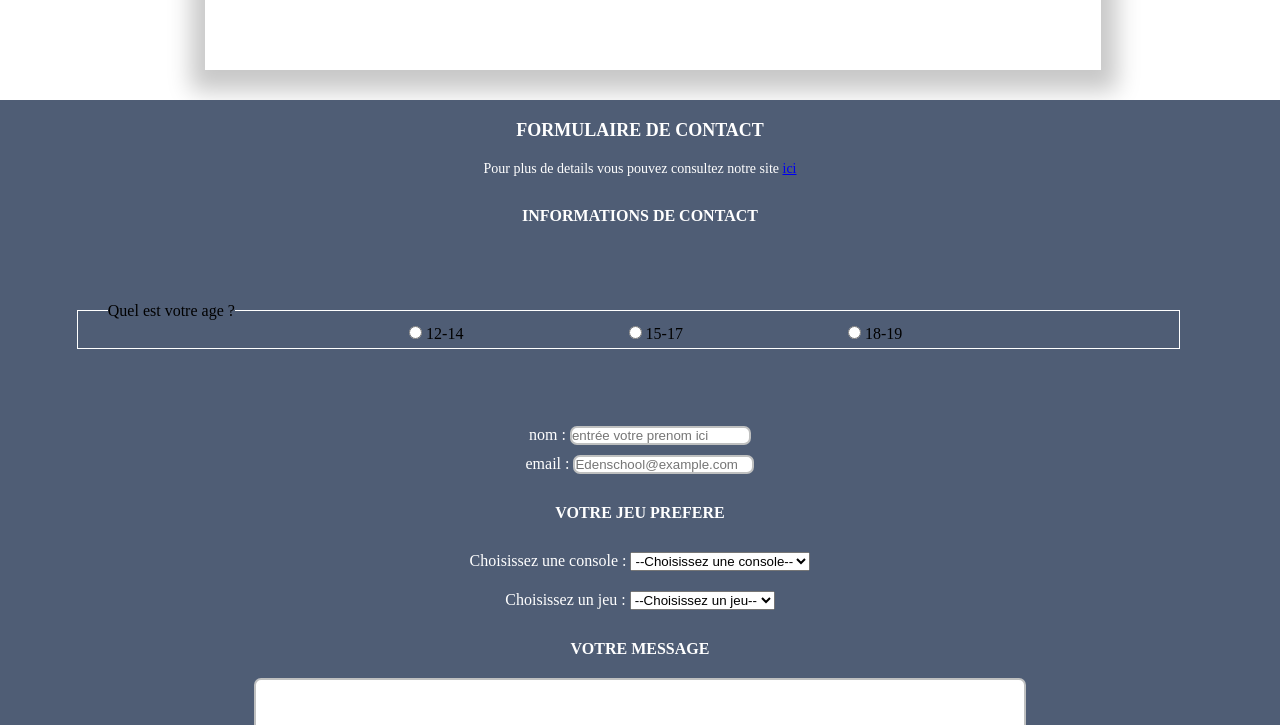
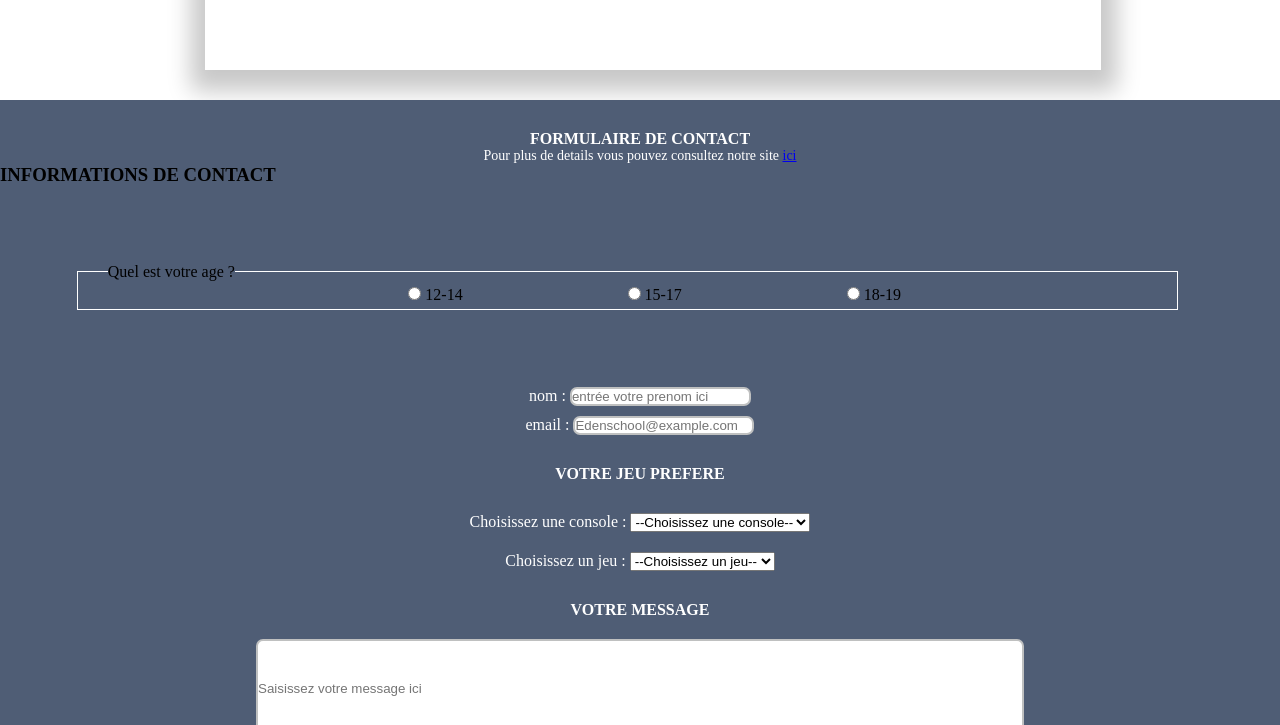
Before and after one commit to DOTG29/EVAL_A1_2023_Prenom, a website built with Vite: page index.html in a window 1280 px wide. Shown: the part 1066-1791 px from the top of the page. Built offline with nearby package versions, Linux system fonts and the light colour scheme.

Commit message:
changement des h

```diff
--- a/index.html
+++ b/index.html
@@ -81,9 +81,9 @@
         </div>
     </main>
     <footer>
-      <h1>FORMULAIRE DE CONTACT</h2>
+      <h2>FORMULAIRE DE CONTACT</h2>
       <p>Pour plus de details vous pouvez consultez notre site <a href="#">ici</a></p>
-      <h2>INFORMATIONS DE CONTACT</h2>
+      <h3>INFORMATIONS DE CONTACT</h3>
 
       <fieldset><legend>Quel est votre age ?</legend>
         <div>
--- a/style.css
+++ b/style.css
@@ -1,6 +1,7 @@
 * {
     margin: 0;
     padding: 0;
+    box-sizing: border-box;
 }
 
 body {
```
